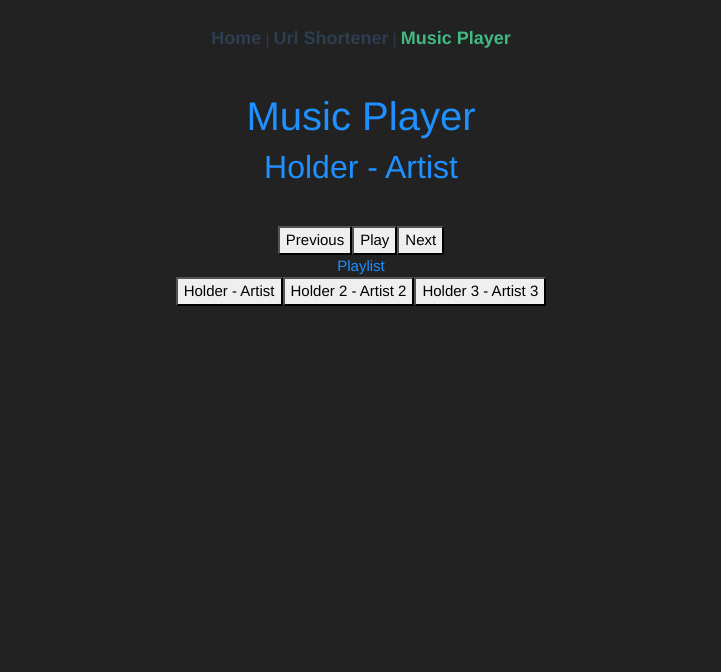
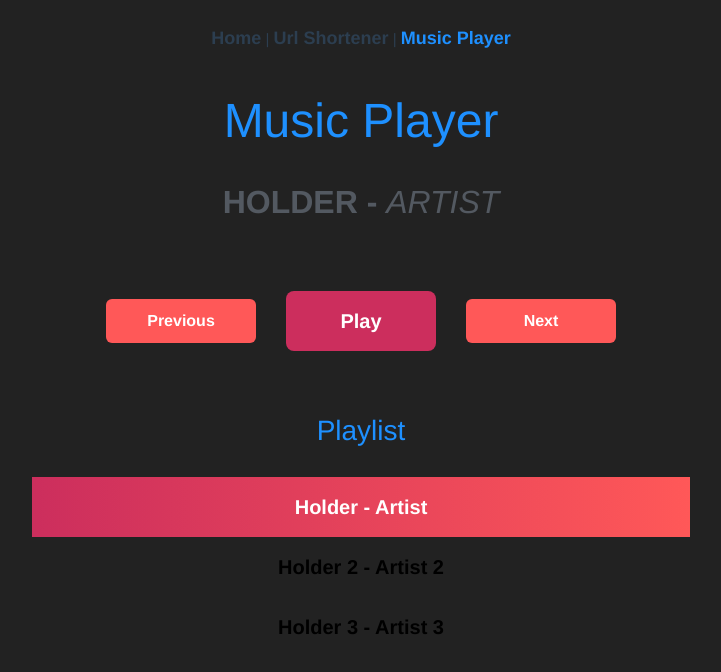
Before and after one commit to yjeafar/url-shortener, a Vue app in the folder client/: page /music-player in a window 1280 px wide. Shown: the top 672 px of the page, without its empty margins (279-1000 px from the left). Built offline with nearby package versions, Linux system fonts and the light colour scheme.

Commit message:
Added styling for music player

```diff
--- a/client/src/App.vue
+++ b/client/src/App.vue
@@ -27,7 +27,7 @@
 }
 
 #nav a.router-link-exact-active {
-  color: #42b983;
+  color: dodgerblue
 }
 
 .navText {
--- a/client/src/components/music-player.vue
+++ b/client/src/components/music-player.vue
@@ -1,27 +1,29 @@
 <template>
   <div class="musicPlayer">
     <header>
-      <h2>
+      <h1>
         Music Player
-       </h2>
+       </h1>
     </header>
     <main>
       <section>
-        <h3> {{ currentSong.title }} - <span> {{ currentSong.artist }} </span> </h3>
-        <div>
+        <h3 class="song-title"> {{ currentSong.title }} - <span> {{ currentSong.artist }} </span> </h3>
+        <div class= "buttons">
           <button class="prev" @click="playPrev()">Previous</button>
           <button class="play" v-if="!isPlaying" @click="play">Play</button>
-          <button class="play" v-if="isPlaying" @click="pause">Pause</button>
+          <button class="pause" v-if="isPlaying" @click="pause">Pause</button>
           <button class="next" @click="playNext()">Next</button>
         </div>
       </section>
-      <section>
+      <section  class="playlist">
+        <h3>
         Playlist
+        </h3>
+        <button v-for="song in songs" :key="song.src" @click="play(song)"
+                :class="(song.src === currentSong.src) ? 'song playing' : 'song'">
+                {{ song.title }} - {{ song.artist }}
+        </button>
       </section>
-      <button v-for="song in songs" :key="song.src" @click="play(song)"
-              :class="(song.src === currentSong.src) ? 'song playing' : 'song'">
-              {{ song.title }} - {{ song.artist }}
-      </button>
     </main>
   </div>
 </template>
@@ -112,6 +114,86 @@ export default {
   width: 100%;
 }
 
+main {
+  width: 100%;
+  max-width: 768px;
+  margin: 0 auto;
+  padding: 25px;
+}
+.song-title {
+  color: #535961;
+  font-size: 32px;
+  font-weight: 700;
+  text-transform: uppercase;
+  text-align: center;
+}
+.song-title span {
+  font-weight: 400;
+  font-style: italic;
+}
+.buttons {
+  display: flex;
+  justify-content: center;
+  align-items: center;
+  padding: 30px 15px;
+}
+button {
+  appearance: none;
+  background: none;
+  border: none;
+  outline: none;
+  cursor: pointer;
+}
+button:hover {
+  opacity: 0.8;
+}
+.play, .pause {
+  font-size: 20px;
+  font-weight: 700;
+  padding: 15px 25px;
+  margin: 0px 15px;
+  width: 150px;
+  border-radius: 8px;
+  color: #FFF;
+  background-color: #CC2E5D;
+}
+.next, .prev {
+  font-size: 16px;
+  font-weight: 700;
+  padding: 10px 20px;
+  margin: 0px 15px;
+  border-radius: 6px;
+  width: 150px;
+  color: #FFF;
+  background-color: #FF5858;
+}
+.playlist {
+  padding: 0px 30px;
+}
+.playlist h3 {
+  color: dodgerblue;
+  font-size: 28px;
+  font-weight: 400;
+  margin-bottom: 30px;
+  text-align: center;
+  padding-top: 5%;
+}
+.playlist .song {
+  display: block;
+  width: 100%;
+  padding: 15px;
+  font-size: 20px;
+  font-weight: 700;
+  cursor: pointer;
+}
+.playlist .song:hover {
+  color: #FF5858;
+}
+.playlist .song.playing {
+  color: #FFF;
+  background-image: linear-gradient(to right, #CC2E5D, #FF5858);
+}
+
 div {
   margin: 40px 0 0;
 }
```
Also changed, not shown: client/.eslintrc.js.
